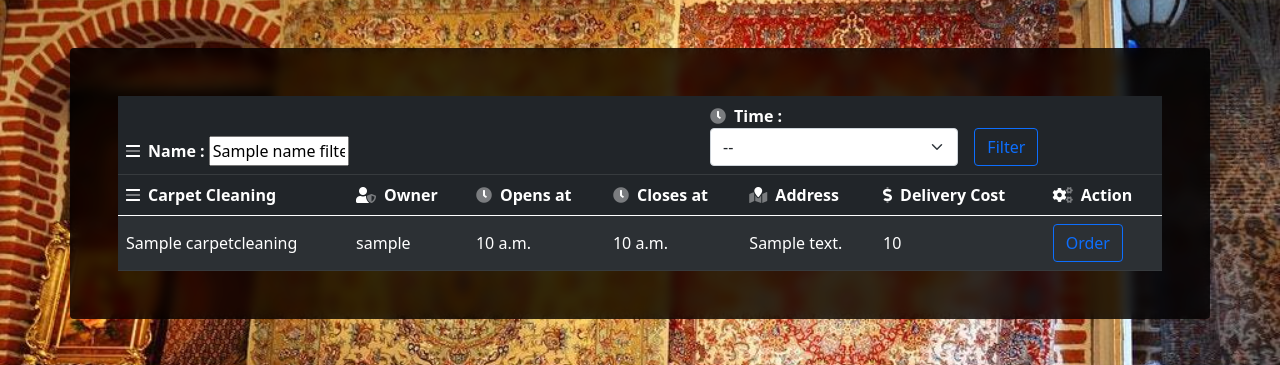
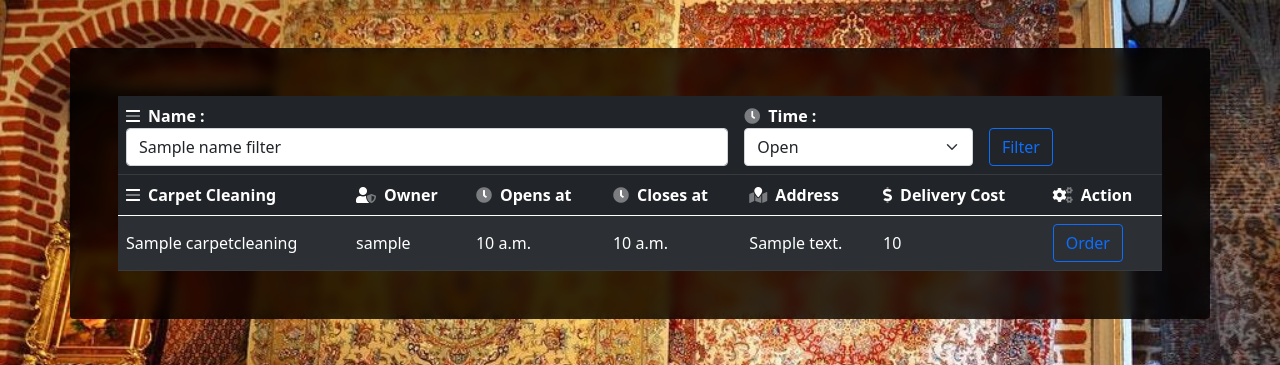
Before and after one commit to Broken37/carpet-cleaning, a Django app: template CarpetShops/templates/CarpetShops/carpetcleanings.html in a window 1280 px wide. Shown: the part 56-421 px from the top of the page. Run offline with Django 3.2, Linux system fonts and the light colour scheme; tables that the repository leaves empty hold one stand-in row (values such as "Sample post"); the template is opened without the code that fills it: values that come from a table or form of the project are taken from there, most other values are stand-ins (such as "Sample title", 1, 10 or a date in 2020); lists and menus that the app fills with data are empty; some libraries are stand-ins or nearby versions.

Commit message:
add default value for open status

```diff
--- a/CarpetShops/templates/CarpetShops/carpetcleanings.html
+++ b/CarpetShops/templates/CarpetShops/carpetcleanings.html
@@ -4,14 +4,16 @@
     <table class="table table-striped table-hover mb-0 align-middle table-dark">
         <thead>
         <tr>
-            <th><i class='fad fa-bars me-2'></i>Name : <input type="text" id="name-filter" style="width: 140px"
+            <th><i class='fad fa-bars me-2'></i>Name : <input type="text" class="form-control" aria-label="Small"
+                                                              aria-describedby="inputGroup-sizing-sm"
+                                                              id="name-filter"
                                                               value="{{ name_filter }}"></th>
             <th>
                 <i class='fad fa-clock me-2'></i>Time : <select class="form-select" aria-label="Default select example"
-                                                                , id="open-status" ,>
+                                                                id="open-status">
                 <option value="none">--</option>
+                <option value="open">Open</option>
                 <option value="close">Close</option>
-                <option value="open">Open</option>
             </select>
             </th>
             <th>
@@ -50,6 +52,16 @@
     </table>
 
     <script>
+
+        var open_status_input = "{{ open_status }}"
+        var open_status = document.getElementById('open-status');
+        if (open_status_input === 'open') {
+            open_status.selectedIndex = 1
+        } else if (open_status_input === 'close') {
+            open_status.selectedIndex = 2
+        }
+
+
         function myFunction() {
             const urlParams = new URLSearchParams(window.location.search);
             var name_filter = document.getElementById('name-filter').value;
```
